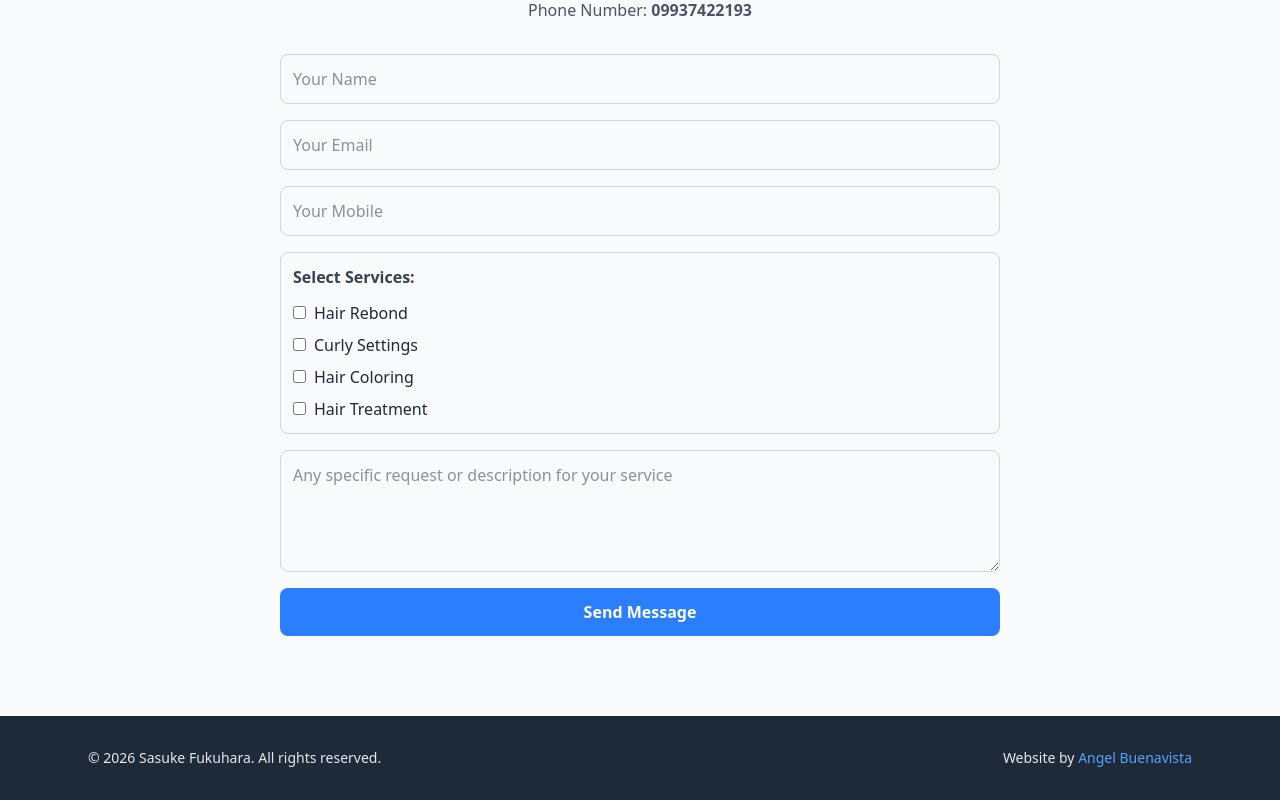
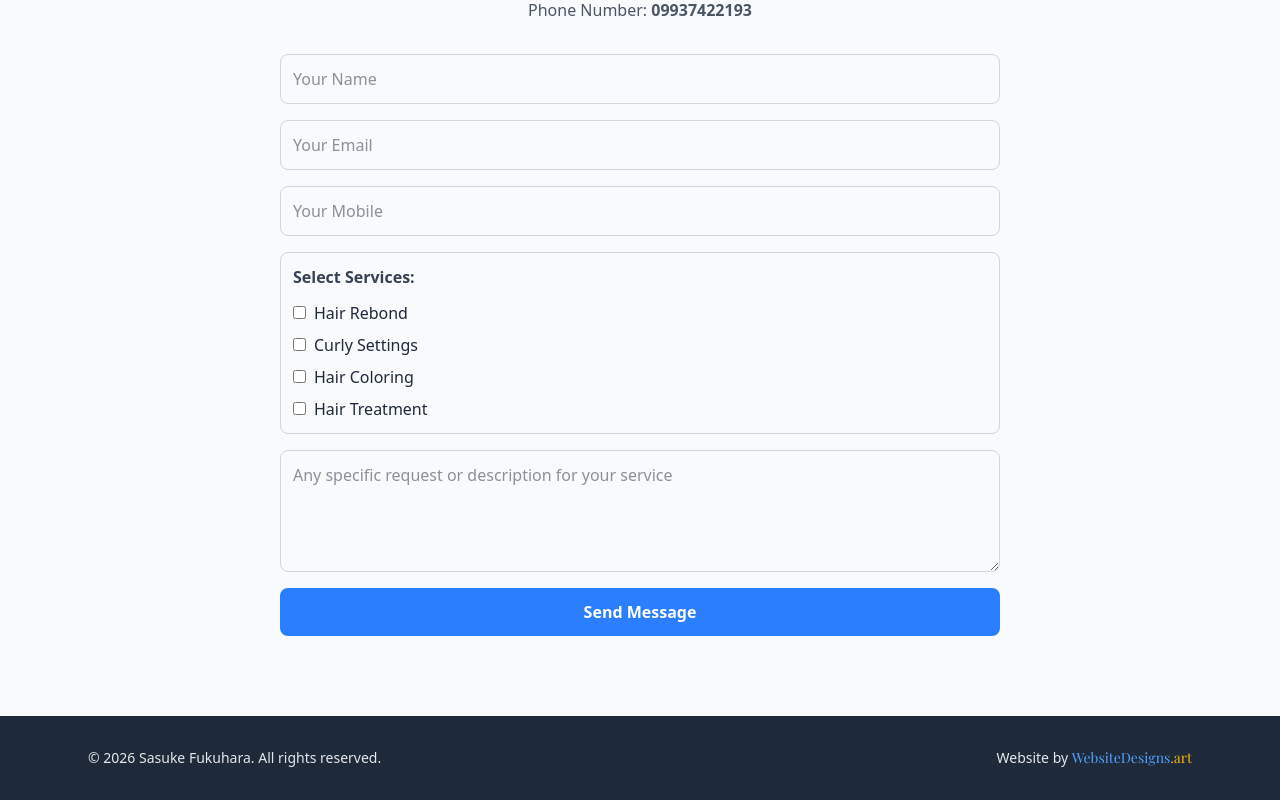
Before and after one commit to anghelusjr/sasuke-fukuhara, a React (Vite) app: page / in a window 1280 px wide. Shown: the part 8231-9031 px from the top of the page. Built offline with nearby package versions, Linux system fonts and the light colour scheme; no server answers; the database is empty.

Commit message:
updated link footer

```diff
--- a/index.html
+++ b/index.html
@@ -4,6 +4,7 @@
     <meta charset="UTF-8" />
     <link rel="icon" type="image/svg+xml" href="/favicon.svg" />
     <meta name="google-site-verification" content="t1WERUjk_Gba8acq1n5FA8RMn9UYx3Bhb6Q1WhdP6Sk" />
+    <link href="https://fonts.googleapis.com/css2?family=Playfair+Display:wght@400;500;700&display=swap" rel="stylesheet">
     <meta name="viewport" content="width=device-width, initial-scale=1.0" />
     <title>Sasuke Fukuhara</title>
   </head>
--- a/src/pages/footer.jsx
+++ b/src/pages/footer.jsx
@@ -11,12 +11,12 @@ export default function Footer() {
         <p className="text-sm">
           Website by{" "}
           <a
-            href="https://modern-portfolio-two-beta.vercel.app/"
+            href="websitedesigns.art"
             target="_blank"
             rel="noopener noreferrer"
-            className="text-blue-400 hover:underline"
+            className="text-blue-400 hover:underline font-[Playfair_Display]"
           >
-            Angel Buenavista
+            WebsiteDesigns<span className="text-amber-400">.art</span>
           </a>
         </p>
       </div>
```
